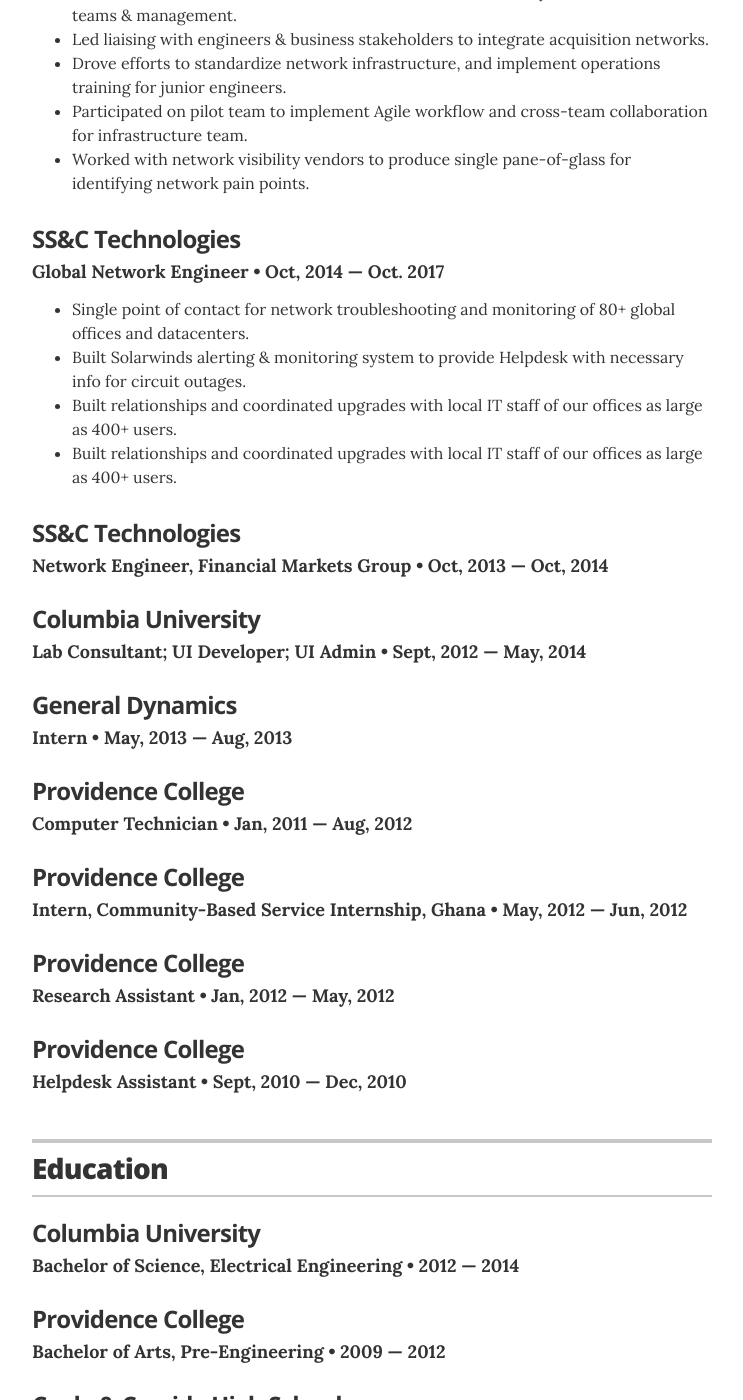
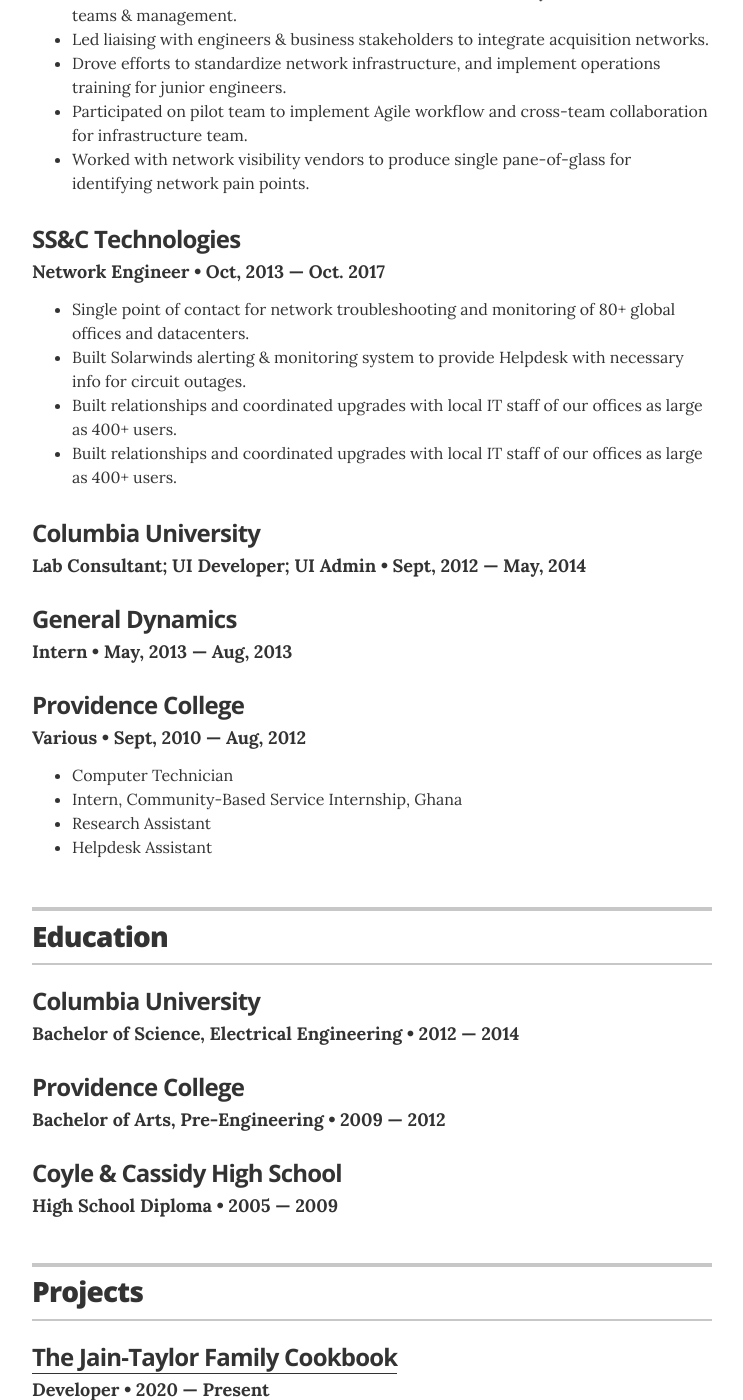
Before and after one commit to patrick-andrew-jain-taylor/resume, a Jekyll site: the page built from index.html, in a window 1280 px wide and 1400 px high, scrolled down 1063 px. Shown: the whole window, without its empty margins (268-1011 px from the left). Built offline with Jekyll 4.4.1, drawn with Linux system fonts in a browser that asks for light colours.

Commit message:
Updating experience.

```diff
--- a/_data/experience.yml
+++ b/_data/experience.yml
@@ -12,14 +12,9 @@
 
 # Global Network Engineer
 - company: SS&C Technologies
-  position: Global Network Engineer
-  duration: Oct, 2014 &mdash; Oct. 2017
+  position: Network Engineer
+  duration: Oct, 2013 &mdash; Oct. 2017
   summary: <ul class="resume-item-list"><li>Single point of contact for network troubleshooting and monitoring of 80+ global offices and datacenters.</li><li>Built Solarwinds alerting & monitoring system to provide Helpdesk with necessary info for circuit outages.</li><li>Built relationships and coordinated upgrades with local IT staff of our offices as large as 400+ users.</li><li>Built relationships and coordinated upgrades with local IT staff of our offices as large as 400+ users.</li></ul>
-
-# Network Engineer, Financial Markets Group
-- company: SS&C Technologies
-  position: Network Engineer, Financial Markets Group
-  duration: Oct, 2013 &mdash; Oct, 2014
 
 # Lab Consultant / UI Developer / UI Admin
 - company: Columbia University
@@ -31,22 +26,8 @@
   position: Intern
   duration: May, 2013 &mdash; Aug, 2013
 
-# Computer Technician
+# Various
 - company: Providence College
-  position: Computer Technician
-  duration: Jan, 2011 &mdash; Aug, 2012
-
-# Intern, Community-Based Service Internship, Ghana
-- company: Providence College
-  position: Intern, Community-Based Service Internship, Ghana
-  duration: May, 2012 &mdash; Jun, 2012
-
-# Research Assistance
-- company: Providence College
-  position: Research Assistant
-  duration: Jan, 2012  &mdash; May, 2012
-
-# Helpdesk Assistant
-- company: Providence College
-  position: Helpdesk Assistant
-  duration: Sept, 2010  &mdash; Dec, 2010
+  position: Various
+  duration: Sept, 2010  &mdash; Aug, 2012
+  summary: <ul class="resume-item-list"><li>Computer Technician</li><li>Intern, Community-Based Service Internship, Ghana</li><li>Research Assistant</li><li>Helpdesk Assistant</li></ul>
```
